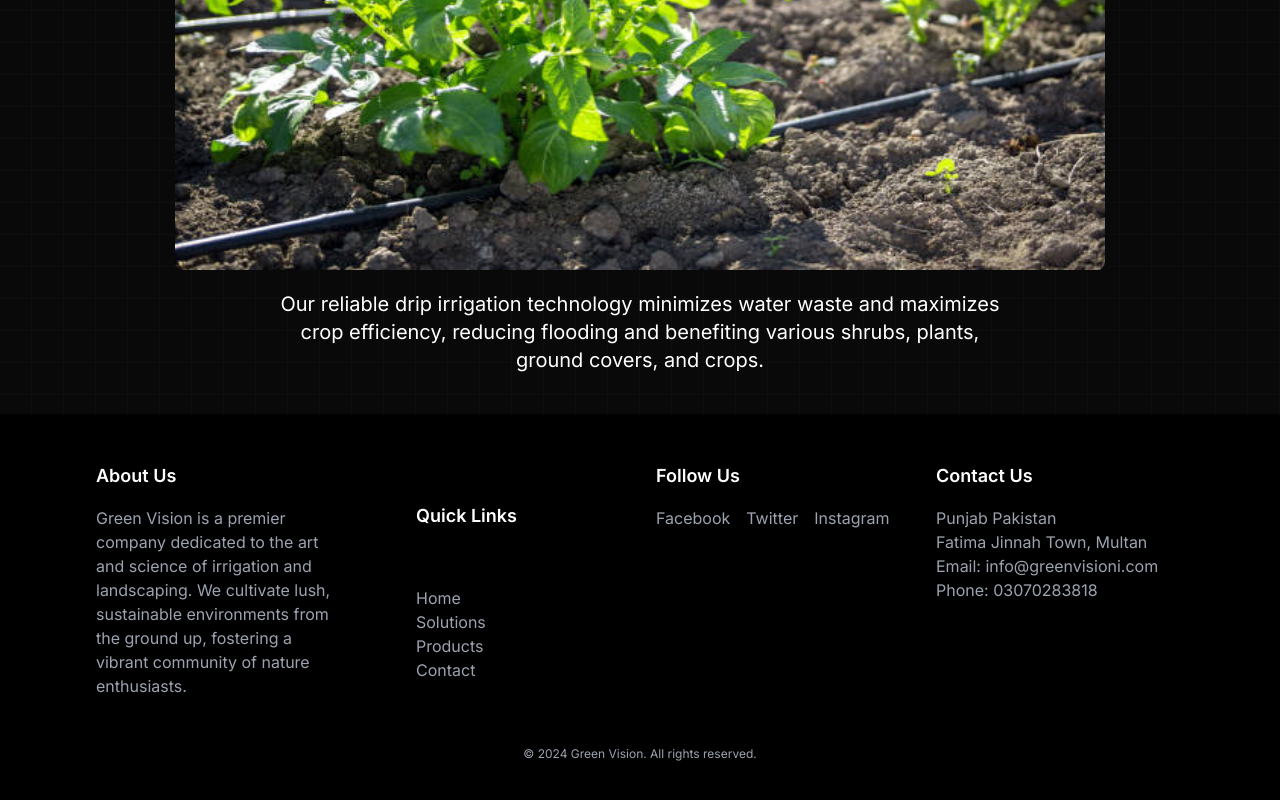
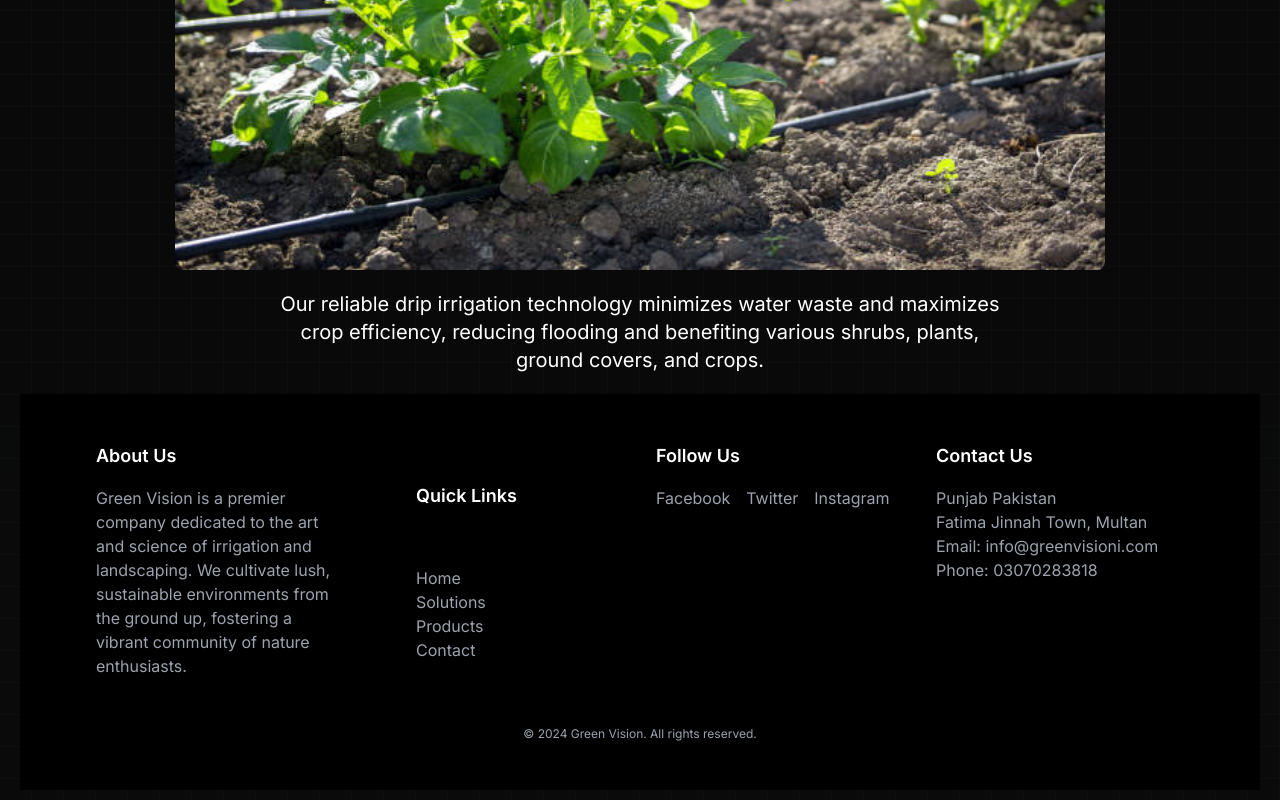
Before and after one commit to Asad06124/Green-Vision, a Next.js app: page /our-solutions/drip-irrigation in a window 1280 px wide. Shown: the part 406-1206 px from the top of the page. Built offline with nearby package versions, Linux system fonts and the light colour scheme.

Commit message:
footer fixed

```diff
--- a/src/app/our-solutions/[slug]/page.tsx
+++ b/src/app/our-solutions/[slug]/page.tsx
@@ -86,8 +86,9 @@ const getMetadata = (solution: Solution) => ({
             />
           )}
         </article>
+        <Footer />
       </div>
-      <Footer />
+
       </html>
   );
 }
```
